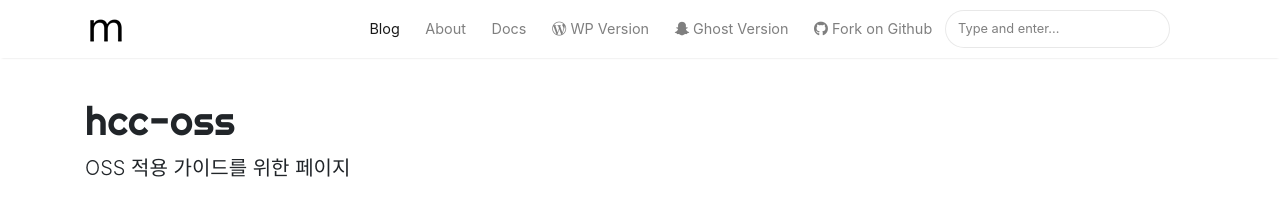
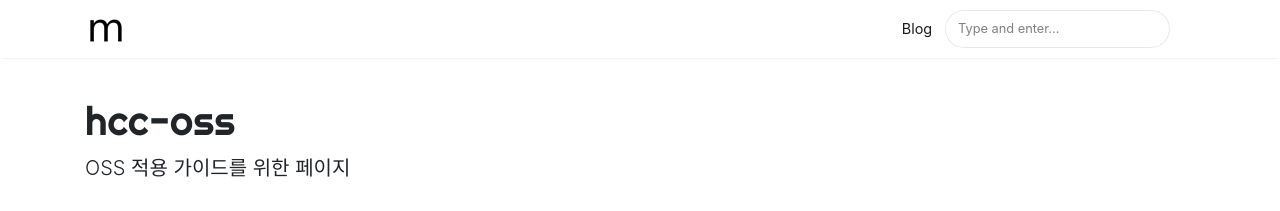
Before and after one commit to hcp-oss/hcp-oss.github.io, a Jekyll site: the page built from index.html, in a window 1280 px wide. Shown: the top 211 px of the page. Built offline with Jekyll 4.4.1, drawn with Linux system fonts in a browser that asks for light colours; nearby versions of some CDN libraries; the list of posts is cut into pages by our own code.

Commit message:
Modified: 불필요한 GNB 메뉴 제거

```diff
--- a/_layouts/default.html
+++ b/_layouts/default.html
@@ -69,26 +69,6 @@
                 <li class="nav-item">
                 {% endif %}
                 <a class="nav-link" href="{{ site.baseurl }}/index.html">Blog</a>
-                </li>
-
-                <li class="nav-item">
-                <a class="nav-link" href="{{ site.baseurl }}/about">About</a>
-                </li>
-
-                <li class="nav-item">
-                <a target="_blank" class="nav-link" href="https://bootstrapstarter.com/bootstrap-templates/template-mediumish-bootstrap-jekyll/"> Docs</a>
-                </li>
-
-                <li class="nav-item">
-                <a target="_blank" class="nav-link" href="https://www.wowthemes.net/themes/mediumish-wordpress/"><i class="fab fa-wordpress-simple"></i> WP Version</a>
-                </li>
-
-                <li class="nav-item">
-                <a target="_blank" class="nav-link" href="https://www.wowthemes.net/themes/mediumish-ghost/"><i class="fab fa-snapchat-ghost"></i> Ghost Version</a>
-                </li>
-
-                <li class="nav-item">
-                <a target="_blank" class="nav-link" href="https://github.com/wowthemesnet/mediumish-theme-jekyll"><i class="fab fa-github"></i> Fork on Github</a>
                 </li>
 
                 {% include search-lunr.html %}
```
